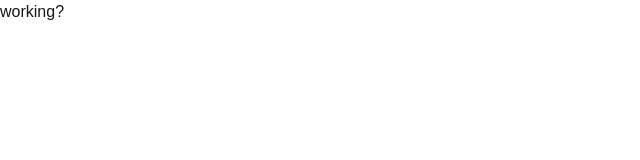
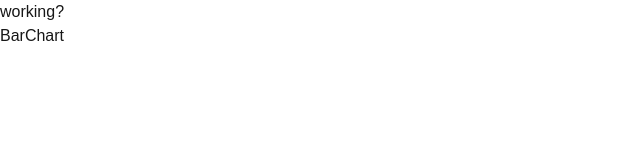
Before and after one commit to nooneknowspeter/fcc_data-vis_gdp, a Next.js app: page / in a window 1280 px wide. Shown: the top 160 px of the page, without its empty margins (0-640 px from the left). Built offline with nearby package versions, Linux system fonts and the light colour scheme.

Commit message:
added BarChart component and components centralization file
import and export through Components file into pages

```diff
--- /dev/null
+++ b/src/app/components/Components.tsx
@@ -0,0 +1,5 @@
+// import
+import BarChart from "./visualization/BarChart";
+
+// export
+export { BarChart };
--- /dev/null
+++ b/src/app/components/visualization/BarChart.tsx
@@ -0,0 +1,7 @@
+import React from "react";
+
+const BarChart = () => {
+  return <div>BarChart</div>;
+};
+
+export default BarChart;
--- a/src/app/page.tsx
+++ b/src/app/page.tsx
@@ -1,9 +1,12 @@
 "use client";
+
+import { BarChart } from "./components/Components";
 
 export default function Home() {
   return (
     <>
       <h1 className="text-center">working?</h1>
+      <BarChart />
     </>
   );
 }
```
